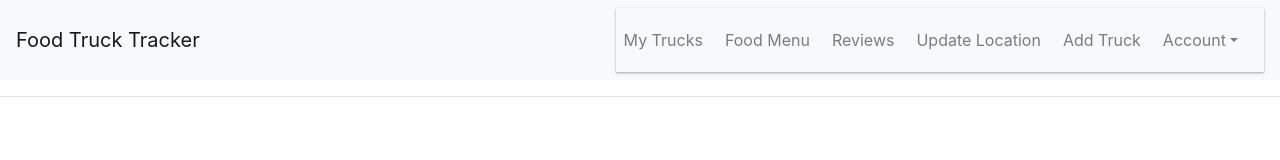
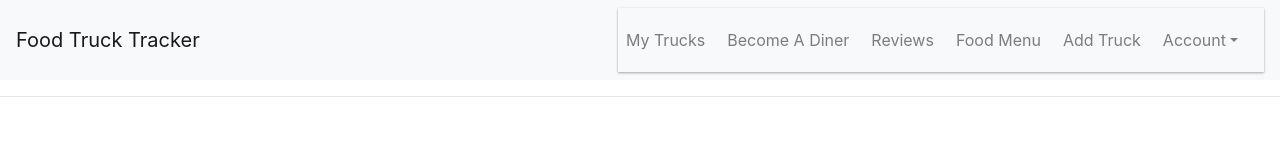
Before and after one commit to foodtruck-tracker/frontend, a React (Create React App) app in the folder food-truck/: page /operator-dashboard in a window 1280 px wide. Shown: the top 160 px of the page. Built offline with nearby package versions, Linux system fonts and the light colour scheme.

Commit message:
Added Nav Link

```diff
--- a/food-truck/src/components/Operator/NavBar.js
+++ b/food-truck/src/components/Operator/NavBar.js
@@ -30,13 +30,13 @@ const NavBar = (props) => {
               <NavLink href="/components/">My Trucks</NavLink>
             </NavItem>
             <NavItem>
-              <NavLink href="/components/">Food Menu</NavLink>
+              <NavLink href="/becomeadiner/">Become A Diner</NavLink>
             </NavItem>
             <NavItem>
               <NavLink href="/components/">Reviews</NavLink>
             </NavItem>
             <NavItem>
-              <NavLink href="/components/">Update Location</NavLink>
+              <NavLink href="/components/">Food Menu</NavLink>
             </NavItem>
             <NavItem>
             <NavLink href="/components/">Add Truck</NavLink>
```
